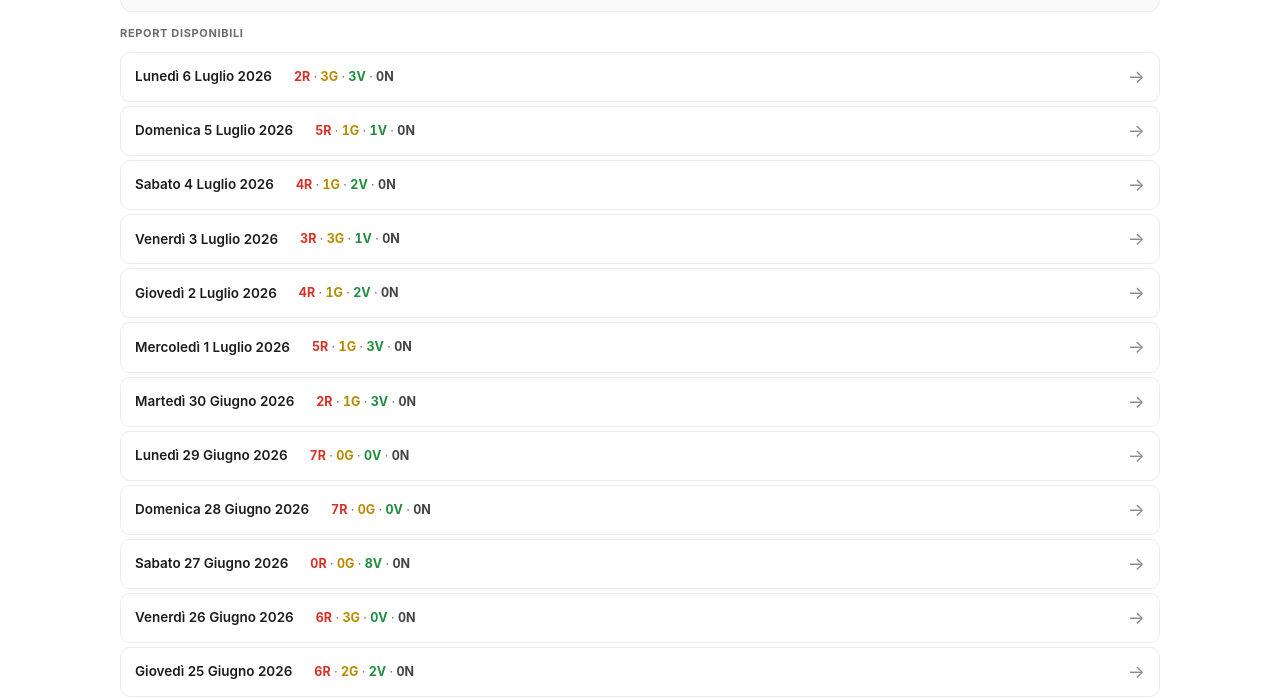
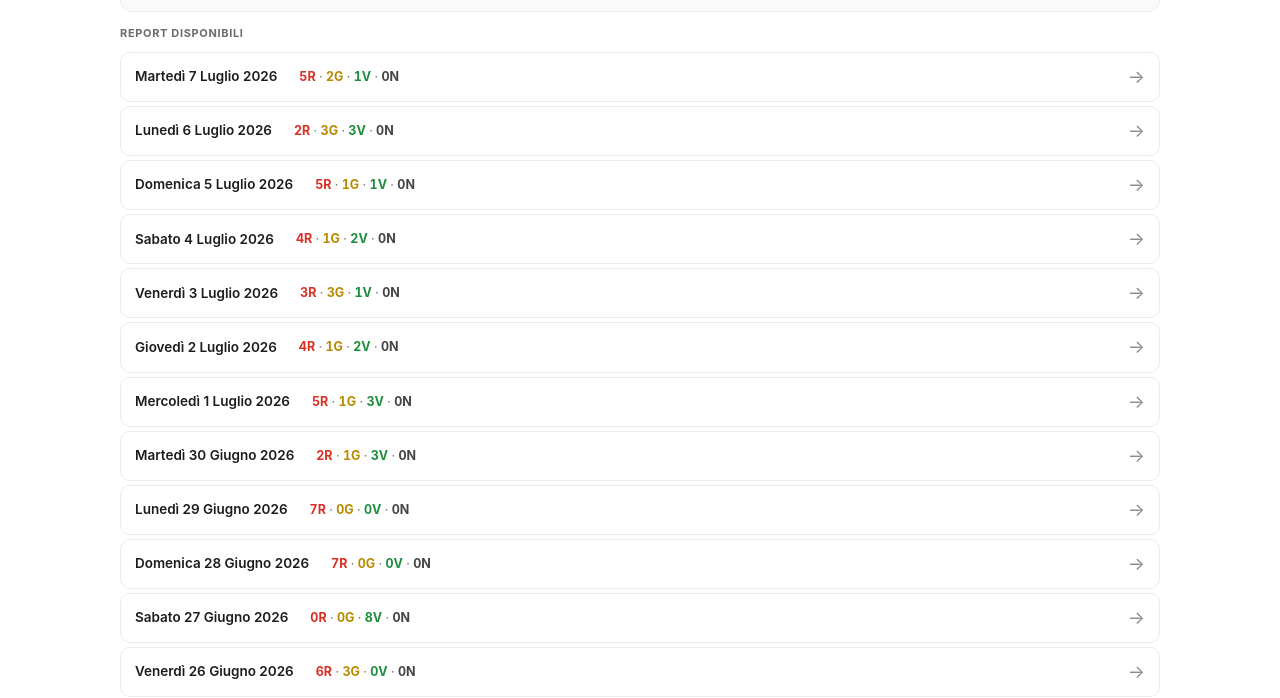
Before and after one commit to advfmosca/med-tech-daily-check, a plain HTML site: page index.html in a window 1280 px wide. Shown: the part 112-810 px from the top of the page. Drawn offline with Linux system fonts and the light colour scheme.

Commit message:
auto: mirror index.html (2026-07-07)

```diff
--- a/index.html
+++ b/index.html
@@ -239,7 +239,16 @@ h1 { font-size: 22px; font-weight: 700; letter-spacing: -0.01em; margin: 0 0 4px
   </div>
   <div class="section-label">Report disponibili</div>
   <div class="report-list">
-    <a class="report-item" href="med-tech-daily-2026-07-06.html">
+    <a class="report-item" href="med-tech-daily-2026-07-07.html">
+      <span class="day-name">Martedì 7 Luglio 2026</span>
+      <span class="day-counts">
+        <span class="c-rosso">5R</span> ·
+        <span class="c-giallo">2G</span> ·
+        <span class="c-verde">1V</span> ·
+        <span class="c-nero">0N</span>
+      </span>
+      <span class="arrow">→</span>
+    </a>    <a class="report-item" href="med-tech-daily-2026-07-06.html">
       <span class="day-name">Lunedì 6 Luglio 2026</span>
       <span class="day-counts">
         <span class="c-rosso">2R</span> ·
```
